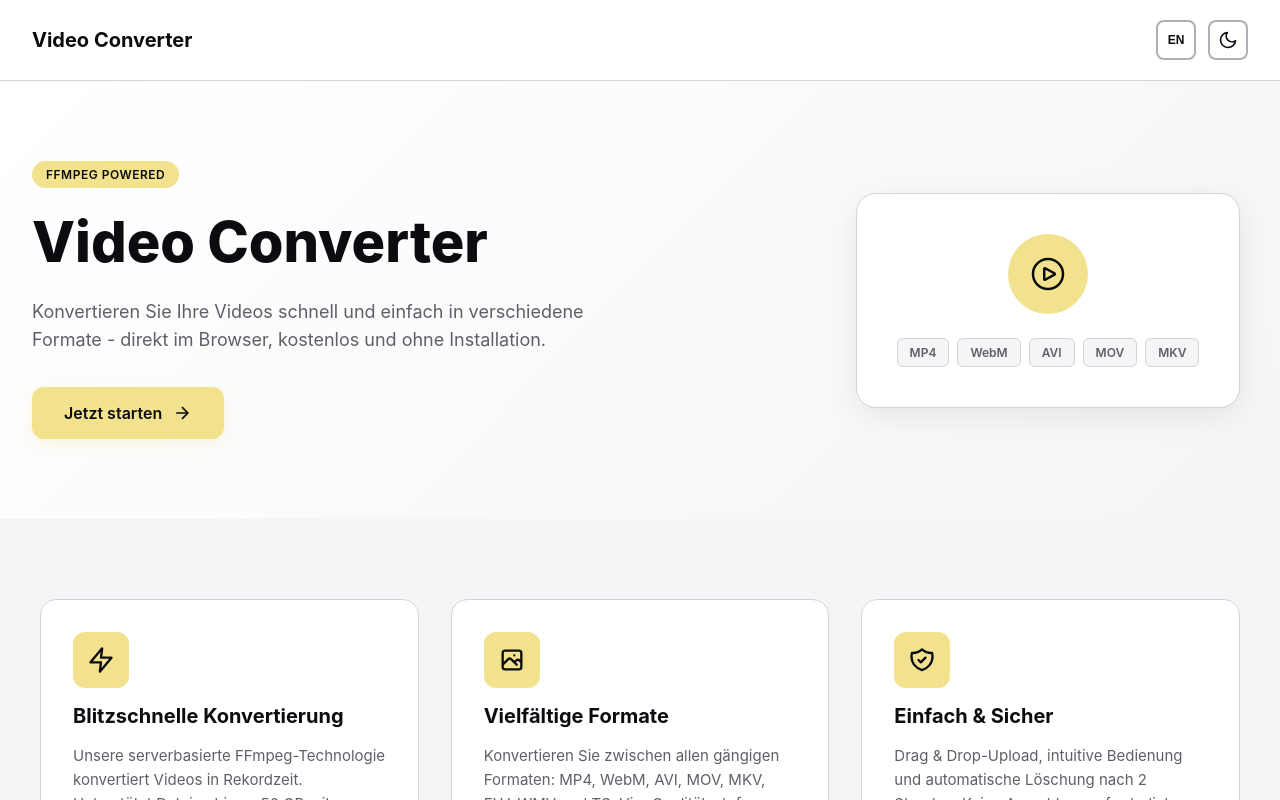
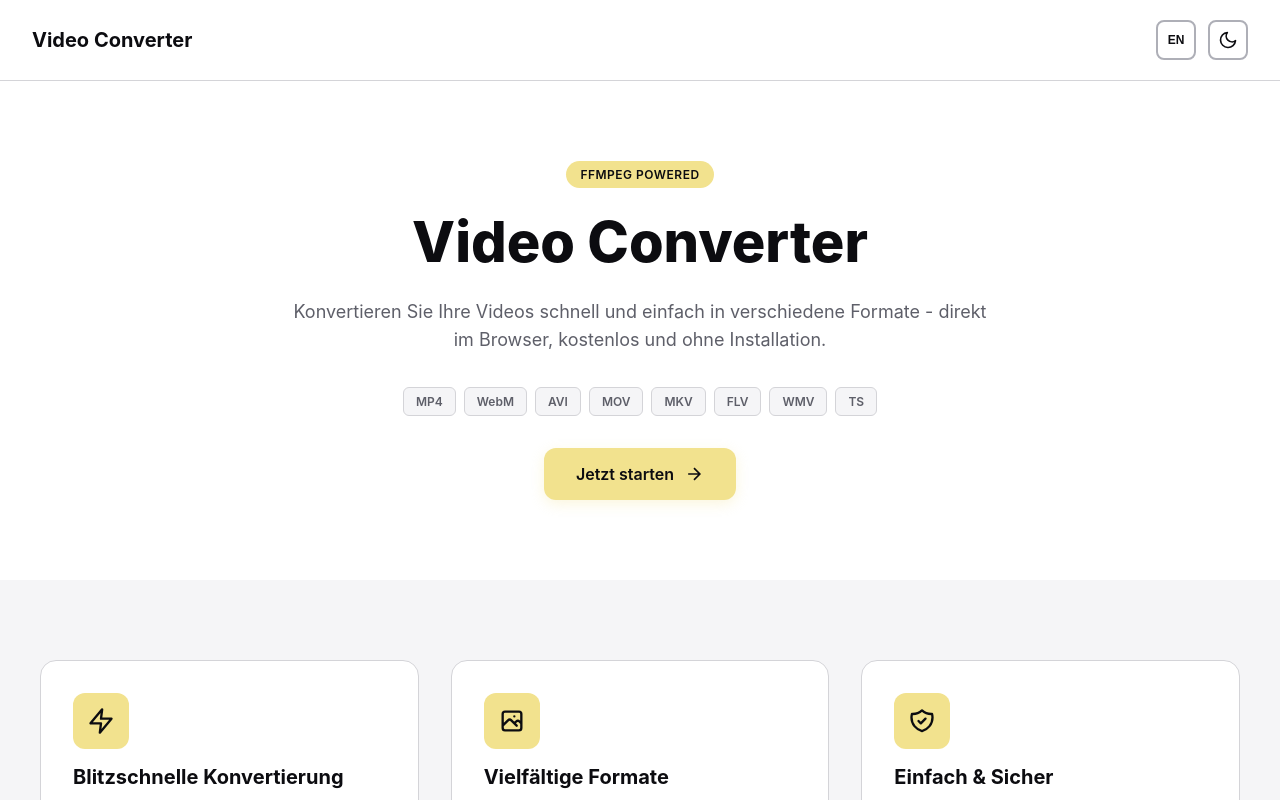
Before and after one commit to KodiniTools/Videokonverter, a Vue app in the folder frontend/: page / in a window 1280 px wide. Shown: the top 800 px of the page. Built offline with nearby package versions, Linux system fonts and the light colour scheme; no server answers.

Commit message:
Simplify landing page layout: centered hero with format tags

```diff
--- a/frontend/src/views/LandingPage.vue
+++ b/frontend/src/views/LandingPage.vue
@@ -42,29 +42,22 @@ const themeStore = useThemeStore();
         <div class="hero-badge">FFmpeg Powered</div>
         <h1 class="hero-title">{{ t('heroTitle') }}</h1>
         <p class="hero-subtitle">{{ t('heroSubtitle') }}</p>
+        <div class="hero-formats">
+          <span class="format-tag">MP4</span>
+          <span class="format-tag">WebM</span>
+          <span class="format-tag">AVI</span>
+          <span class="format-tag">MOV</span>
+          <span class="format-tag">MKV</span>
+          <span class="format-tag">FLV</span>
+          <span class="format-tag">WMV</span>
+          <span class="format-tag">TS</span>
+        </div>
         <RouterLink to="/converter" class="hero-cta">
           {{ t('heroCta') }}
           <svg class="cta-arrow" viewBox="0 0 24 24" fill="none" stroke="currentColor" stroke-width="2">
             <path d="M5 12h14M12 5l7 7-7 7"/>
           </svg>
         </RouterLink>
-      </div>
-      <div class="hero-visual">
-        <div class="visual-card">
-          <div class="visual-icon">
-            <svg viewBox="0 0 24 24" fill="none" stroke="currentColor" stroke-width="1.5">
-              <path d="M15.91 11.672a.375.375 0 010 .656l-5.603 3.113a.375.375 0 01-.557-.328V8.887c0-.286.307-.466.557-.327l5.603 3.112z"/>
-              <path d="M21 12c0 4.97-4.03 9-9 9s-9-4.03-9-9 4.03-9 9-9 9 4.03 9 9z"/>
-            </svg>
-          </div>
-          <div class="visual-formats">
-            <span class="format-tag">MP4</span>
-            <span class="format-tag">WebM</span>
-            <span class="format-tag">AVI</span>
-            <span class="format-tag">MOV</span>
-            <span class="format-tag">MKV</span>
-          </div>
-        </div>
       </div>
     </section>
 
@@ -186,17 +179,14 @@ const themeStore = useThemeStore();
 .hero {
   display: flex;
   align-items: center;
-  justify-content: space-between;
-  gap: 64px;
+  justify-content: center;
   padding: 80px 32px;
-  background: linear-gradient(135deg, var(--color-surface) 0%, var(--color-background) 100%);
-  flex-wrap: wrap;
+  background: var(--color-surface);
 }
 
 .hero-content {
-  flex: 1;
-  min-width: 300px;
-  max-width: 600px;
+  max-width: 700px;
+  text-align: center;
 }
 
 .hero-badge {
@@ -258,53 +248,12 @@ const themeStore = useThemeStore();
   transform: translateX(4px);
 }
 
-.hero-visual {
-  flex: 1;
-  min-width: 280px;
-  max-width: 400px;
-  display: flex;
-  justify-content: center;
-}
-
-.visual-card {
-  background: var(--color-surface);
-  border: 1px solid var(--color-border-light);
-  border-radius: 20px;
-  padding: 40px;
-  display: flex;
-  flex-direction: column;
-  align-items: center;
-  gap: 24px;
-  box-shadow: 0 8px 32px rgba(0, 0, 0, 0.08);
-  transition: all 0.3s ease;
-}
-
-.visual-card:hover {
-  transform: translateY(-4px);
-  box-shadow: 0 12px 40px rgba(0, 0, 0, 0.12);
-}
-
-.visual-icon {
-  width: 80px;
-  height: 80px;
-  background: var(--color-primary);
-  border-radius: 50%;
-  display: flex;
-  align-items: center;
-  justify-content: center;
-}
-
-.visual-icon svg {
-  width: 40px;
-  height: 40px;
-  color: #0C0C10;
-}
-
-.visual-formats {
+.hero-formats {
   display: flex;
   flex-wrap: wrap;
   gap: 8px;
   justify-content: center;
+  margin-bottom: 32px;
 }
 
 .format-tag {
@@ -380,17 +329,7 @@ const themeStore = useThemeStore();
 /* Responsive */
 @media (max-width: 768px) {
   .hero {
-    flex-direction: column;
     padding: 48px 24px;
-    text-align: center;
-  }
-
-  .hero-content {
-    max-width: 100%;
-  }
-
-  .hero-visual {
-    max-width: 100%;
   }
 
   .features {
```
